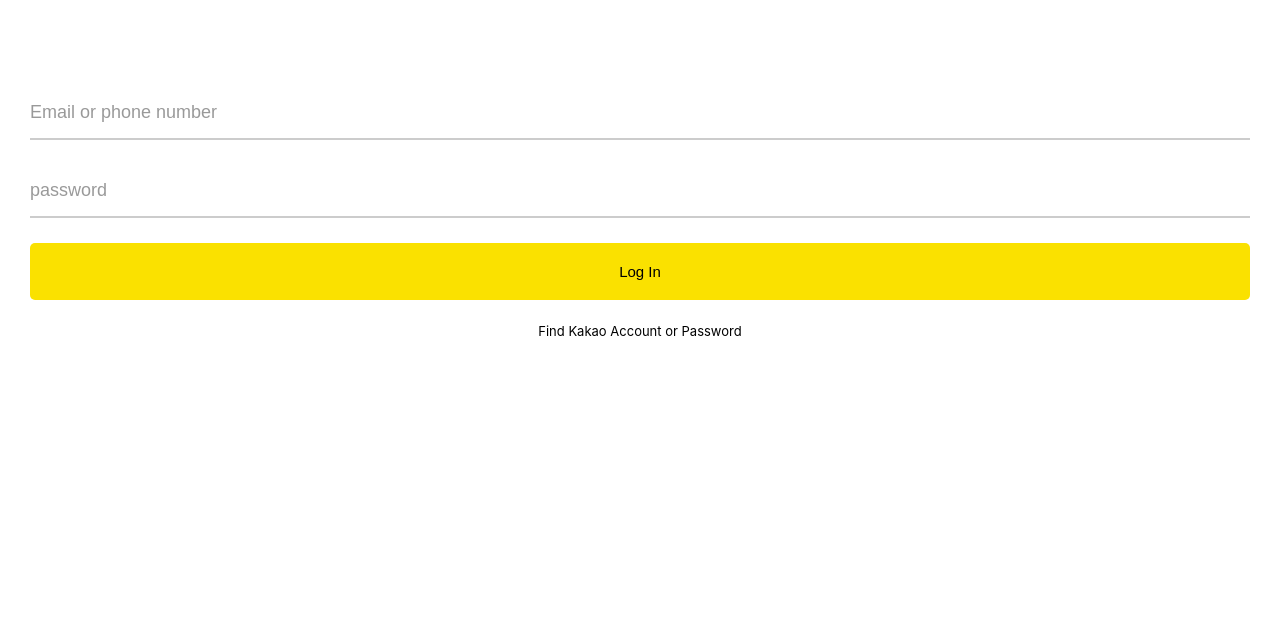
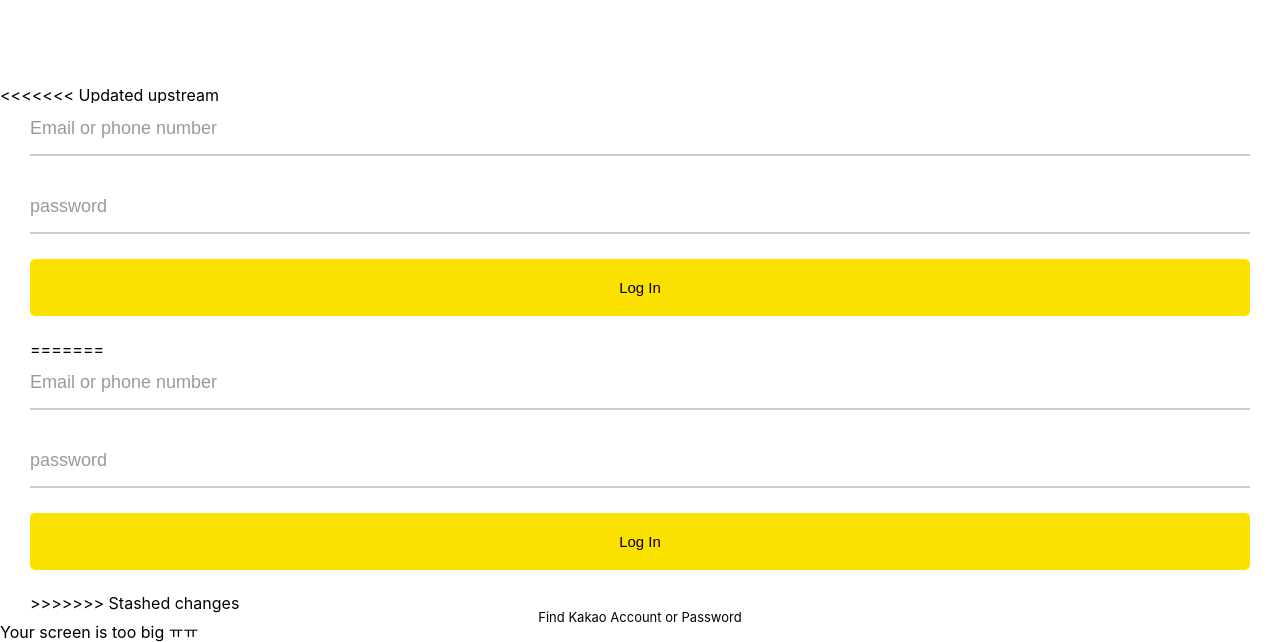
Before and after one commit to yein55/kokoa-clone-2021, a plain HTML site: page index.html in a window 1280 px wide. Shown: the part 180-822 px from the top of the page. Before the commit the page ends 800 px from the top, so only its background shows below. Drawn offline with Linux system fonts and the light colour scheme.

Commit message:
Add files via upload

```diff
--- a/index.html
+++ b/index.html
@@ -26,12 +26,22 @@
         <h1 class="Welcome-header_title">Welcome to kokoa clone</h1>
         <p class="Welcome-header_text">If you have a Kakao Account, log in with your email or phone number. </p>
     </header>
+<<<<<<< Updated upstream
     <form id="login-form">
         <input type="text" placeholder="Email or phone number">
         <input type="password" placeholder="password">
         <input type="submit" href="friend.html" value="Log In">
+=======
+    <form  action="friend.html" id="login-form">
+        <input name="username" type="text" placeholder="Email or phone number" required>
+        <input name="password" type="password" placeholder="password" required>
+        <input type="submit" value="Log In">
+>>>>>>> Stashed changes
         <a href="#">Find Kakao Account or Password</a>
     </form>
+    <div id="no-mobile">
+        <span>Your screen is too big ㅠㅠ</span>
+    </div>
 
     <script src="https://kit.fontawesome.com/b94a3363cd.js" crossorigin="anonymous"></script>
 </body>
```
